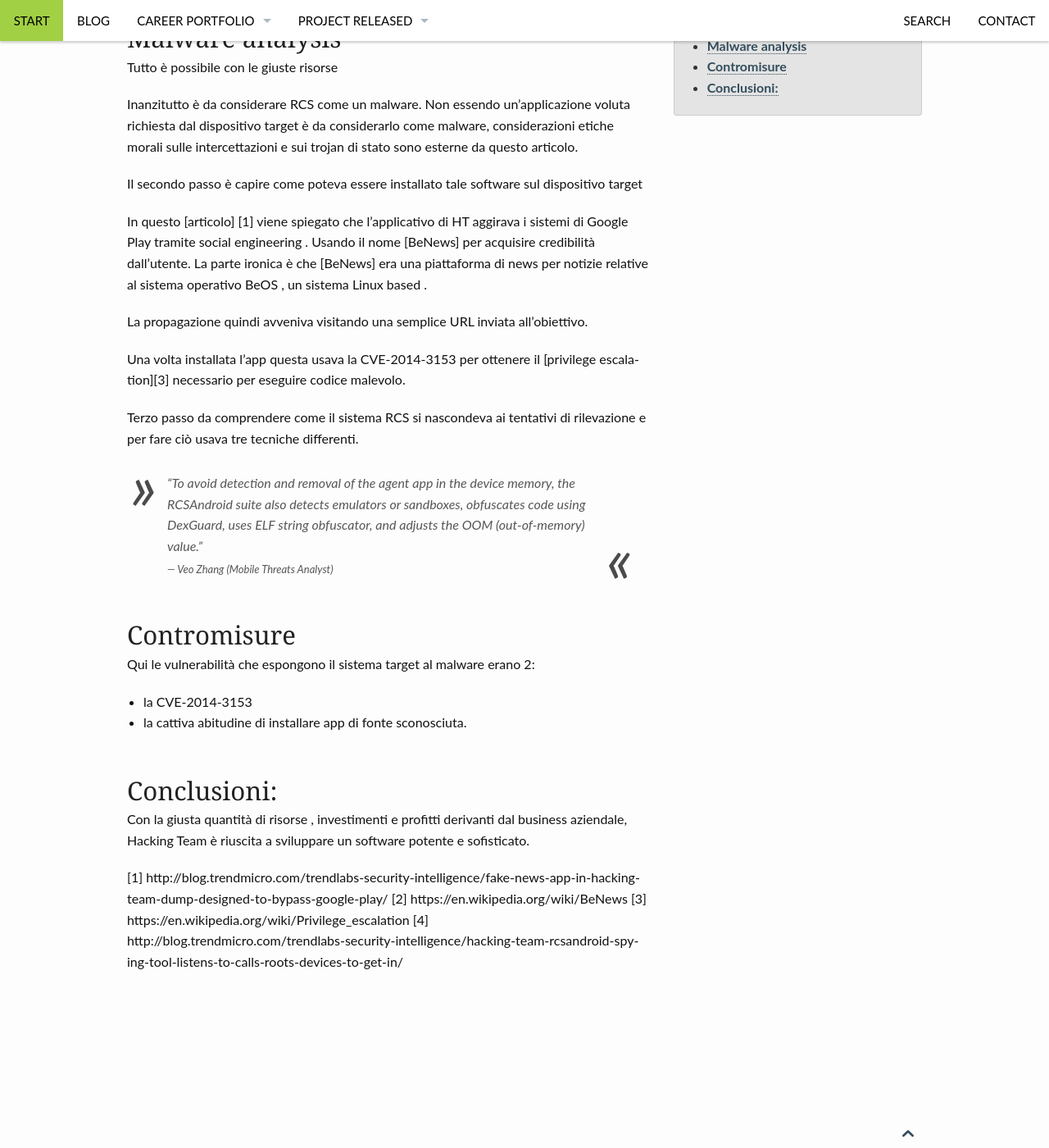
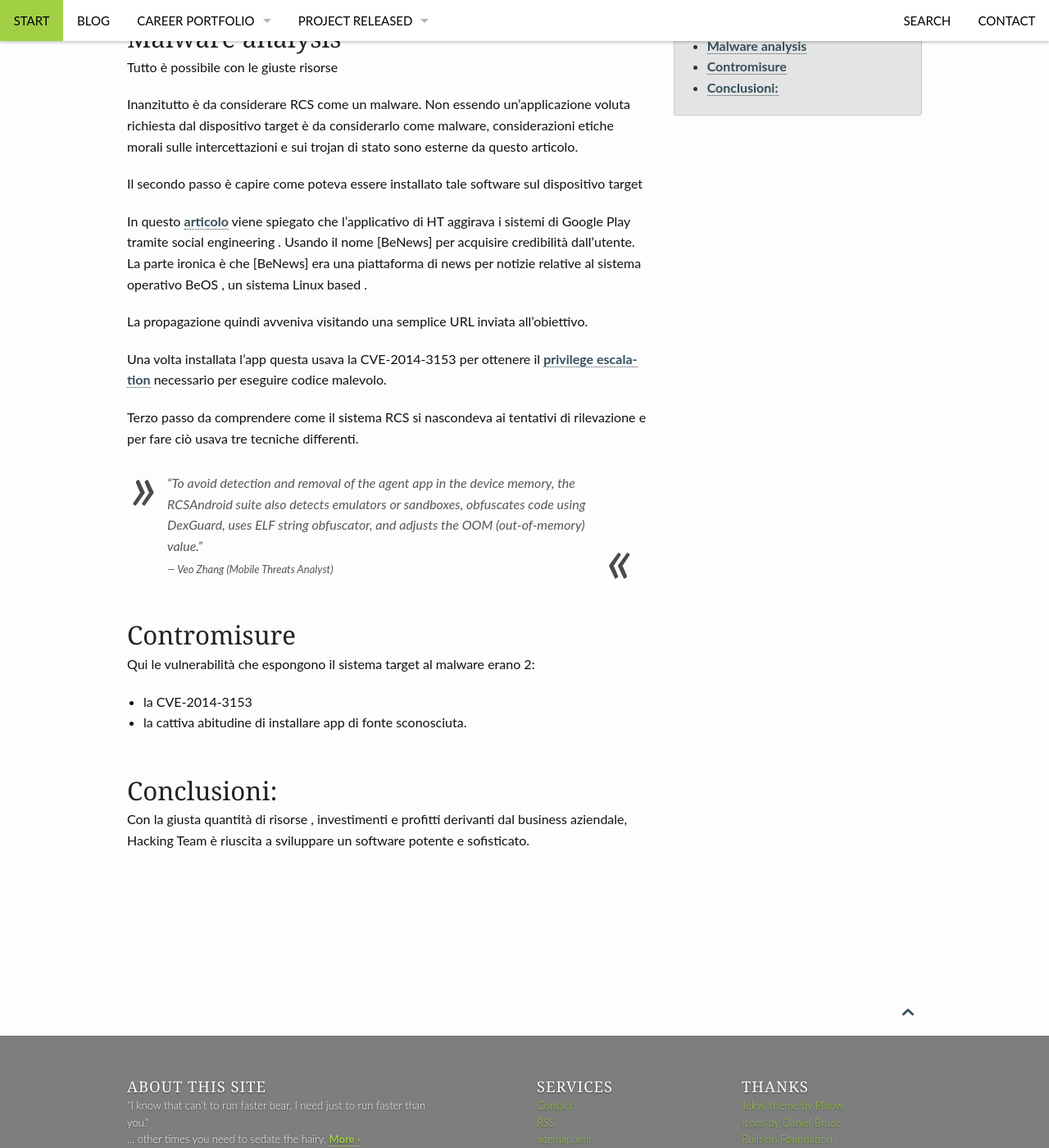
Before and after one commit to nicolarossi/nicolarossi.github.io, a Jekyll site: the page built from _posts/blog/2015-07-22-RCS malware analysis.md, in a window 1280 px wide and 1400 px high, scrolled down 276 px. Shown: the whole window at 82% size. Built offline with Jekyll 4.4.1, drawn with Linux system fonts in a browser that asks for light colours.

Commit message:
Correzioni

```diff
--- a/_posts/blog/2015-07-22-RCS malware analysis.md
+++ b/_posts/blog/2015-07-22-RCS malware analysis.md
@@ -57,10 +57,10 @@
 ## Conclusioni:
 Con la giusta quantità di risorse , investimenti e profitti derivanti dal business aziendale, Hacking Team è riuscita a sviluppare un software potente e sofisticato.
 
-[1]  http://blog.trendmicro.com/trendlabs-security-intelligence/fake-news-app-in-hacking-team-dump-designed-to-bypass-google-play/
-[2] https://en.wikipedia.org/wiki/BeNews
-[3] https://en.wikipedia.org/wiki/Privilege_escalation
-[4] http://blog.trendmicro.com/trendlabs-security-intelligence/hacking-team-rcsandroid-spying-tool-listens-to-calls-roots-devices-to-get-in/
+[1]:  http://blog.trendmicro.com/trendlabs-security-intelligence/fake-news-app-in-hacking-team-dump-designed-to-bypass-google-play/
+[2]: https://en.wikipedia.org/wiki/BeNews
+[3]: https://en.wikipedia.org/wiki/Privilege_escalation
+[4]: http://blog.trendmicro.com/trendlabs-security-intelligence/hacking-team-rcsandroid-spying-tool-listens-to-calls-roots-devices-to-get-in/
 
 
 
```
Also changed, not shown: _posts/blog/2015-10-12-The next C ....md (+1 -0 lines), _posts/blog/2015-10-21 Funzionale ... .md (+2 -2 lines).
